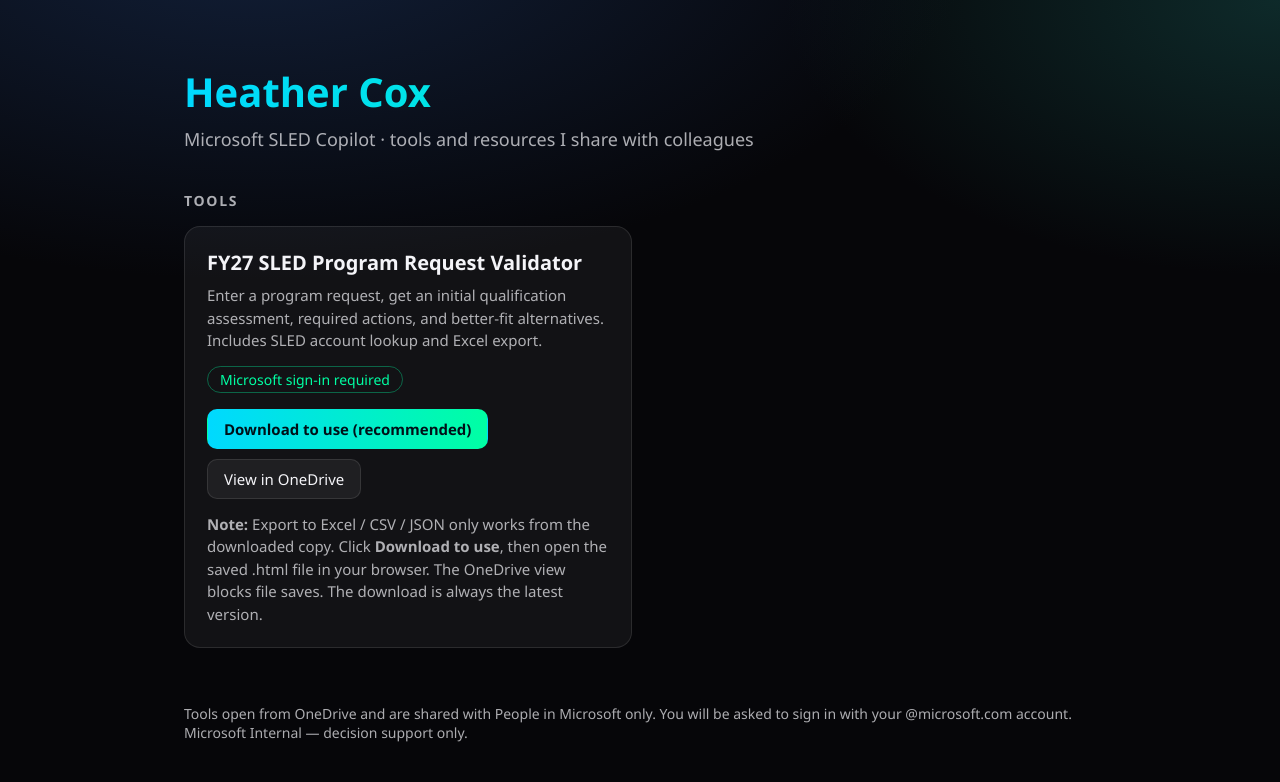
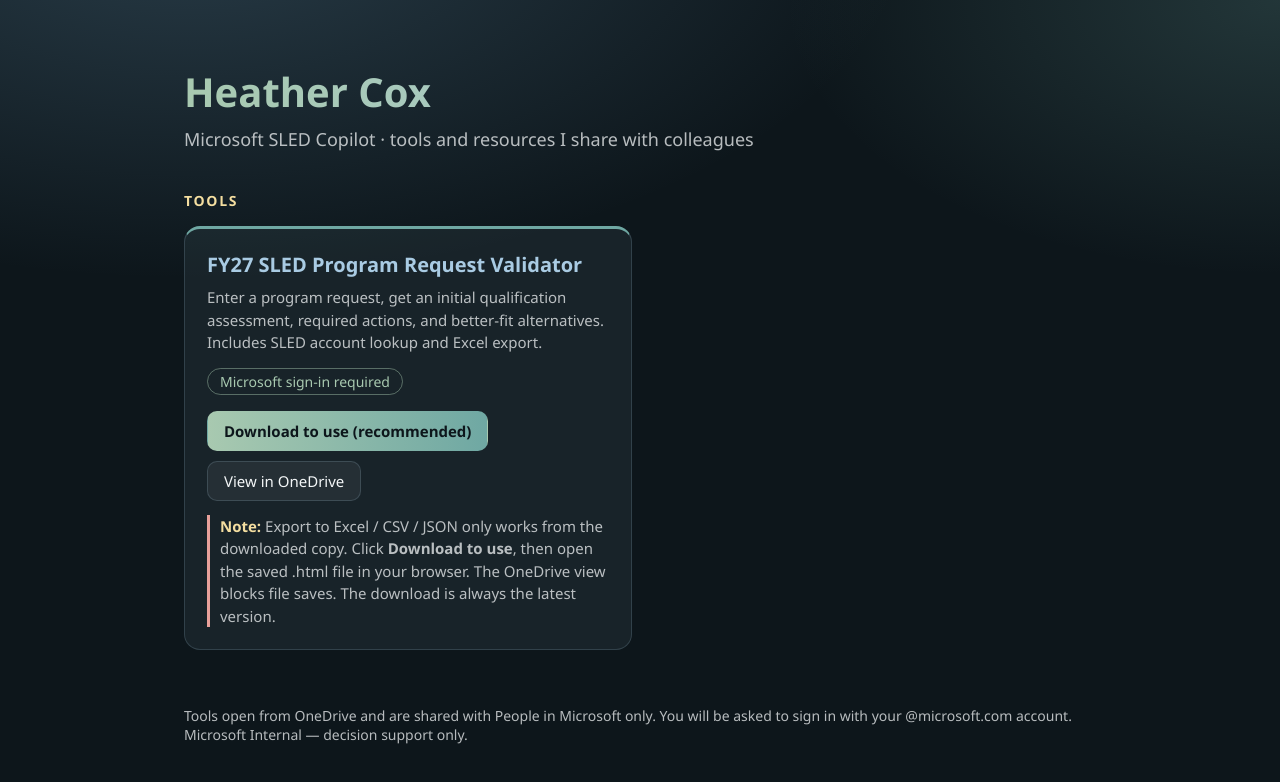
Before and after one commit to hmtcox/hecox_hub, a plain HTML site: page index.html in a window 1280 px wide. Drawn offline with Linux system fonts and the light colour scheme.

Commit message:
Update index.html

```diff
--- a/index.html
+++ b/index.html
@@ -4,20 +4,20 @@
 <meta name="description" content="Heather Cox's personal hub — Microsoft SLED Copilot tools. Microsoft sign-in required for tools.">
 <meta name="robots" content="noindex, nofollow">
 <style>
-:root{--bg:#060609;--c1:#00d9ff;--c2:#00ffa3;--t1:#f4f4f8;--t2:rgba(244,244,248,.7);--card:rgba(255,255,255,.05);--border:rgba(255,255,255,.1)}
+:root{--bg:#0d161b;--sage:#A8C9B0;--teal:#6FA8A3;--powder:#A9CBE3;--dusty:#6E9DBB;--butter:#F4DEA0;--coral:#E8A09A;--t1:#f3f6f7;--t2:rgba(243,246,247,.74);--card:rgba(169,203,227,.07);--border:rgba(169,203,227,.18)}
 *{box-sizing:border-box;margin:0;padding:0}
-body{background:radial-gradient(1200px 600px at 20% -10%,#12203a 0,transparent 60%),radial-gradient(900px 500px at 100% 0,#0e2a2a 0,transparent 55%),var(--bg);color:var(--t1);font-family:"Segoe UI",system-ui,sans-serif;min-height:100vh;font-size:16px}
+body{background:radial-gradient(1200px 600px at 15% -10%,rgba(110,157,187,.28) 0,transparent 60%),radial-gradient(900px 500px at 100% 0,rgba(111,168,163,.22) 0,transparent 55%),var(--bg);color:var(--t1);font-family:"Segoe UI",system-ui,sans-serif;min-height:100vh;font-size:16px}
 main{max-width:960px;margin:0 auto;padding:64px 24px}
-h1{font-size:40px;font-weight:700;background:linear-gradient(90deg,var(--c1),var(--c2));-webkit-background-clip:text;background-clip:text;color:transparent}
+h1{font-size:40px;font-weight:700;background:linear-gradient(90deg,var(--sage),var(--powder));-webkit-background-clip:text;background-clip:text;color:transparent}
 .sub{color:var(--t2);margin:8px 0 40px;font-size:18px}
-h2{font-size:14px;letter-spacing:.12em;text-transform:uppercase;color:var(--t2);margin-bottom:16px}
+h2{font-size:14px;letter-spacing:.12em;text-transform:uppercase;color:var(--butter);margin-bottom:16px}
 .grid{display:grid;grid-template-columns:repeat(auto-fill,minmax(300px,1fr));gap:16px}
-.card{display:block;text-decoration:none;color:inherit;background:var(--card);border:1px solid var(--border);border-radius:16px;padding:22px;transition:.2s}
-.card:hover{border-color:var(--c1);transform:translateY(-3px);background:rgba(255,255,255,.08)}
-.card h3{font-size:20px;margin-bottom:8px}
+.card{display:block;text-decoration:none;color:inherit;background:var(--card);border:1px solid var(--border);border-top:3px solid var(--teal);border-radius:16px;padding:22px;transition:.2s}
+.card:hover{border-color:var(--sage);transform:translateY(-3px);background:rgba(169,203,227,.11)}
+.card h3{font-size:20px;margin-bottom:8px;color:var(--powder)}
 .card p{color:var(--t2);line-height:1.5;font-size:15px}
-.tag{display:inline-block;margin-top:14px;font-size:14px;color:var(--c2);border:1px solid rgba(0,255,163,.35);border-radius:999px;padding:3px 12px}
-.actions{display:flex;flex-wrap:wrap;gap:10px;margin-top:16px}.btn{display:inline-block;text-decoration:none;color:var(--t1);border:1px solid var(--border);border-radius:10px;padding:9px 16px;font-size:15px;background:rgba(255,255,255,.06)}.btn:hover{border-color:var(--c1)}.btn.primary{background:linear-gradient(90deg,var(--c1),var(--c2));color:#001018;font-weight:600;border-color:transparent}.note{margin-top:14px;font-size:14px;color:var(--t2)}
+.tag{display:inline-block;margin-top:14px;font-size:14px;color:var(--sage);border:1px solid rgba(168,201,176,.45);border-radius:999px;padding:3px 12px}
+.actions{display:flex;flex-wrap:wrap;gap:10px;margin-top:16px}.btn{display:inline-block;text-decoration:none;color:var(--t1);border:1px solid var(--border);border-radius:10px;padding:9px 16px;font-size:15px;background:rgba(255,255,255,.06)}.btn:hover{border-color:var(--powder)}.btn.primary{background:linear-gradient(90deg,var(--sage),var(--teal));color:#0d161b;font-weight:600;border-color:transparent}.btn.primary:hover{filter:brightness(1.08)}.note{margin-top:14px;font-size:14px;color:var(--t2);border-left:3px solid var(--coral);padding-left:10px}.note b:first-child{color:var(--butter)}
 footer{margin-top:56px;color:var(--t2);font-size:14px}
 </style></head>
 <body><main>
```
